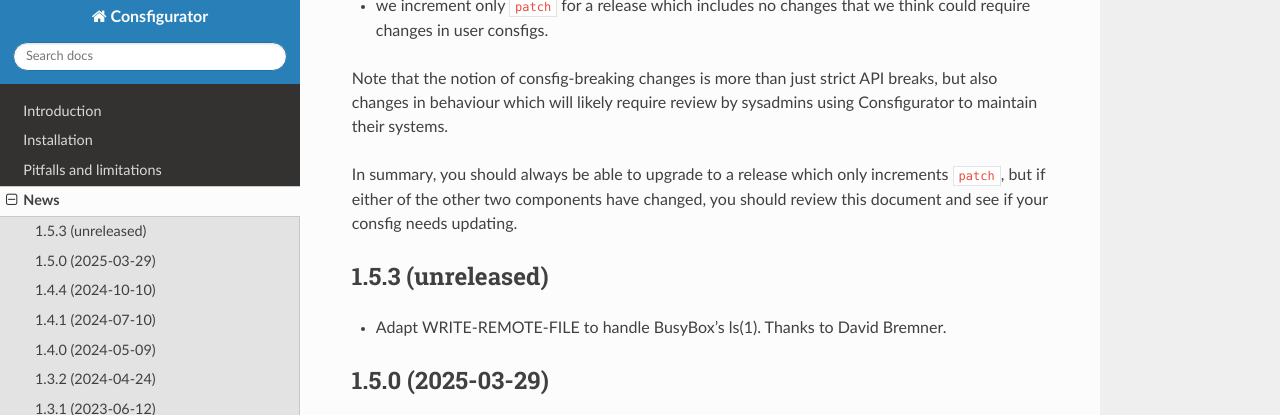
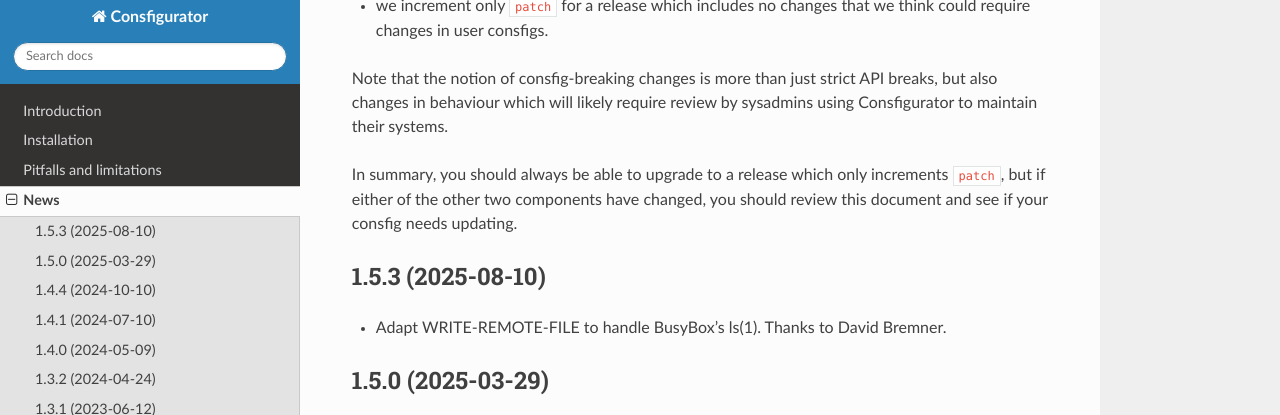
Before and after one commit to spwhitton/consfigurator, a Sphinx documentation site: the page built from doc/news.rst, in a window 1280 px wide and 900 px high, scrolled down 386 px. Shown: the top 415 px of the window. Built offline with Sphinx 7.4.7 and the Read the Docs theme 3.1.0, drawn with Linux system fonts in a browser that asks for light colours; pages that are not in the unit, such as notebooks, are missing from menus.

```diff
--- a/doc/conf.py
+++ b/doc/conf.py
@@ -22,7 +22,7 @@ copyright = '2015-2018, 2020-2024, Sean Whitton, 2021-2022 David Bremner'
 author = 'Sean Whitton'
 
 # The full version, including alpha/beta/rc tags
-release = '1.5.2'
+release = '1.5.3'
 
 
 # -- General configuration ---------------------------------------------------
--- a/doc/news.rst
+++ b/doc/news.rst
@@ -23,7 +23,7 @@ In summary, you should always be able to upgrade to a release which only
 increments ``patch``, but if either of the other two components have changed,
 you should review this document and see if your consfig needs updating.
 
-1.5.3 (unreleased)
+1.5.3 (2025-08-10)
 ------------------
 
 - Adapt WRITE-REMOTE-FILE to handle BusyBox's ls(1).
```
Also changed, not shown: 3 other files.
